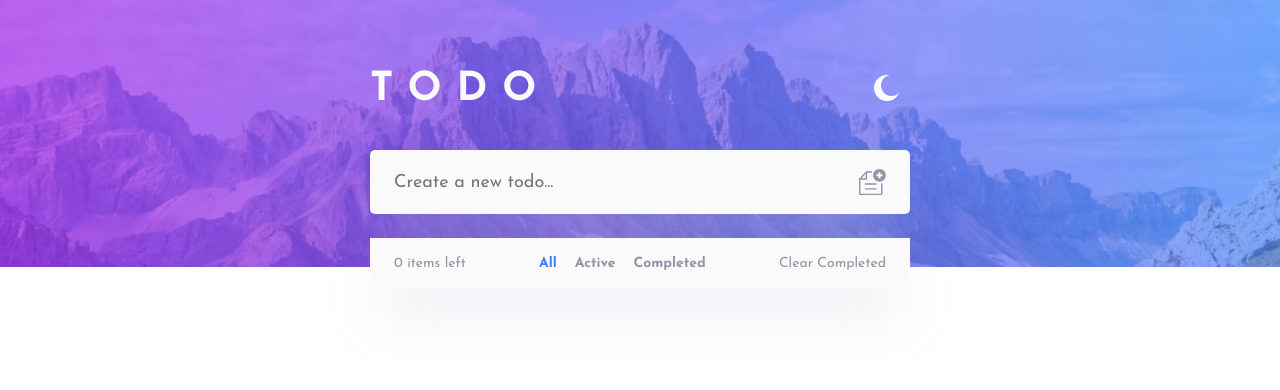
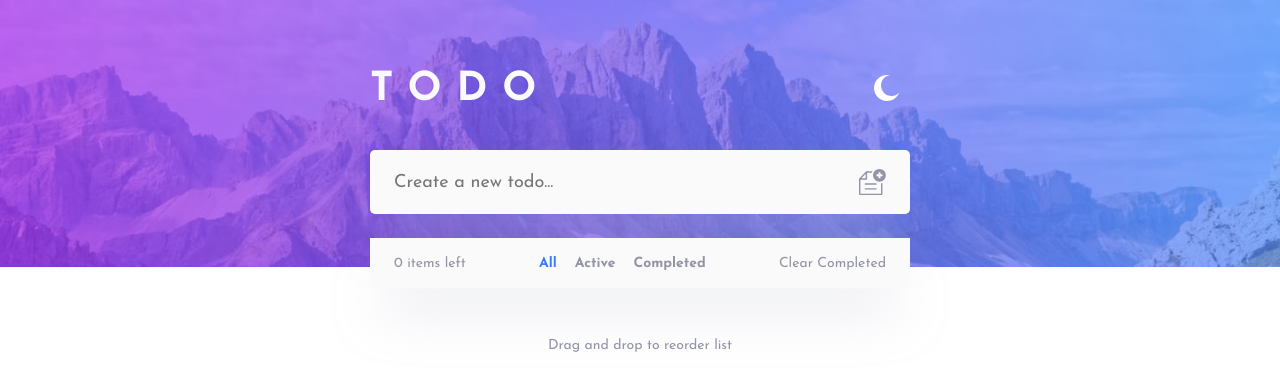
Before and after one commit to DonUggioni/todo-app, a React (Create React App) app: page / in a window 1280 px wide. Shown: the top 390 px of the page. Built offline with nearby package versions, Linux system fonts and the light colour scheme.

Commit message:
Added drag and drop info at bottom

```diff
--- a/src/filters/ListFilters.js
+++ b/src/filters/ListFilters.js
@@ -33,6 +33,7 @@ function ListFilters({
       <button className="filter__button-clear" onClick={onClearCompleted}>
         Clear Completed
       </button>
+      <p className="dnd_info">Drag and drop to reorder list</p>
     </div>
   );
 }
--- a/src/filters/ListFilters.scss
+++ b/src/filters/ListFilters.scss
@@ -80,3 +80,16 @@
     }
   }
 }
+
+.dnd_info {
+  position: absolute;
+  width: 100%;
+  top: 10rem;
+  left: 50%;
+  transform: translateX(-50%);
+  text-align: center;
+
+  @media screen and (max-width: 540px) {
+    top: 15rem;
+  }
+}
```
